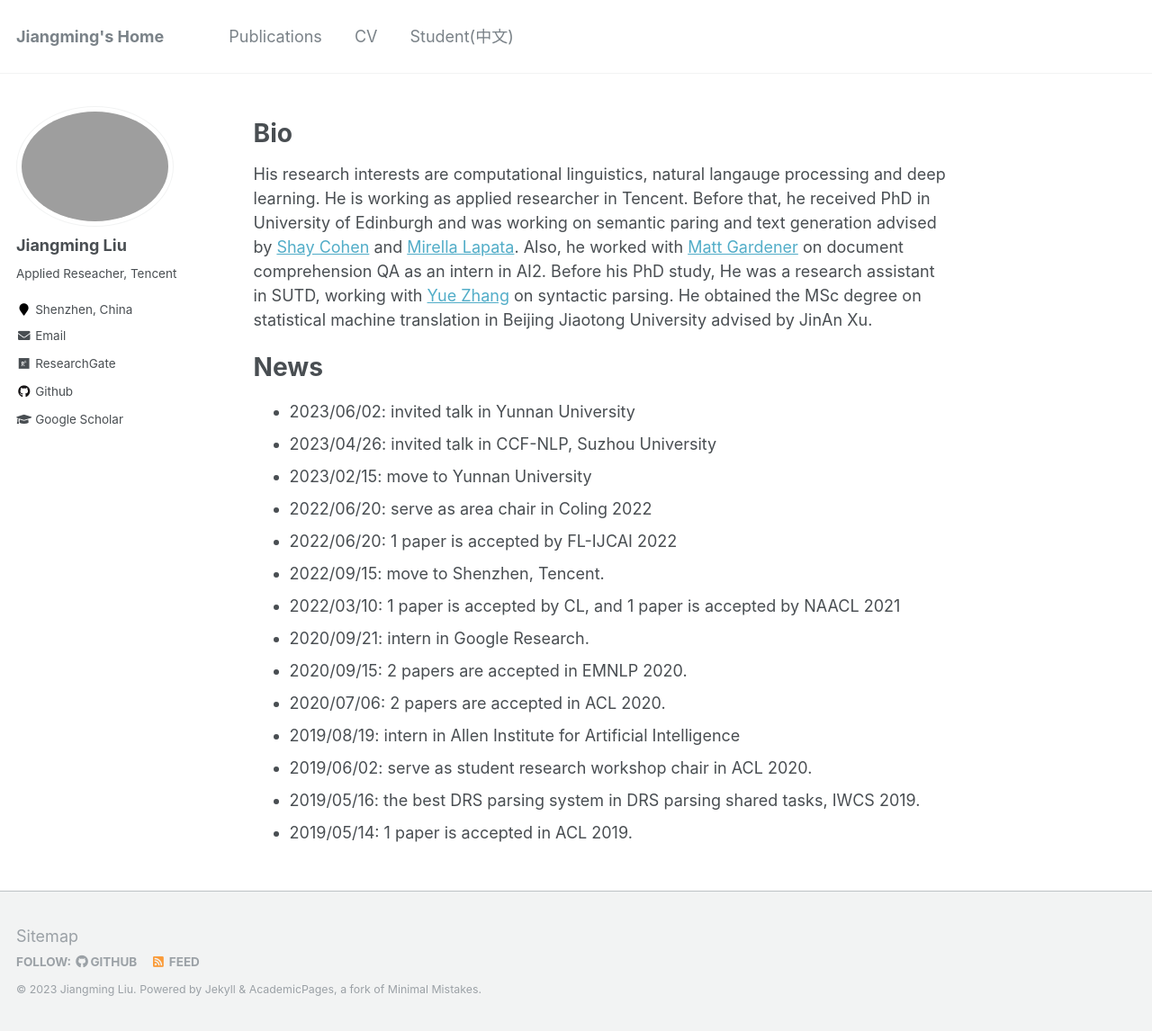
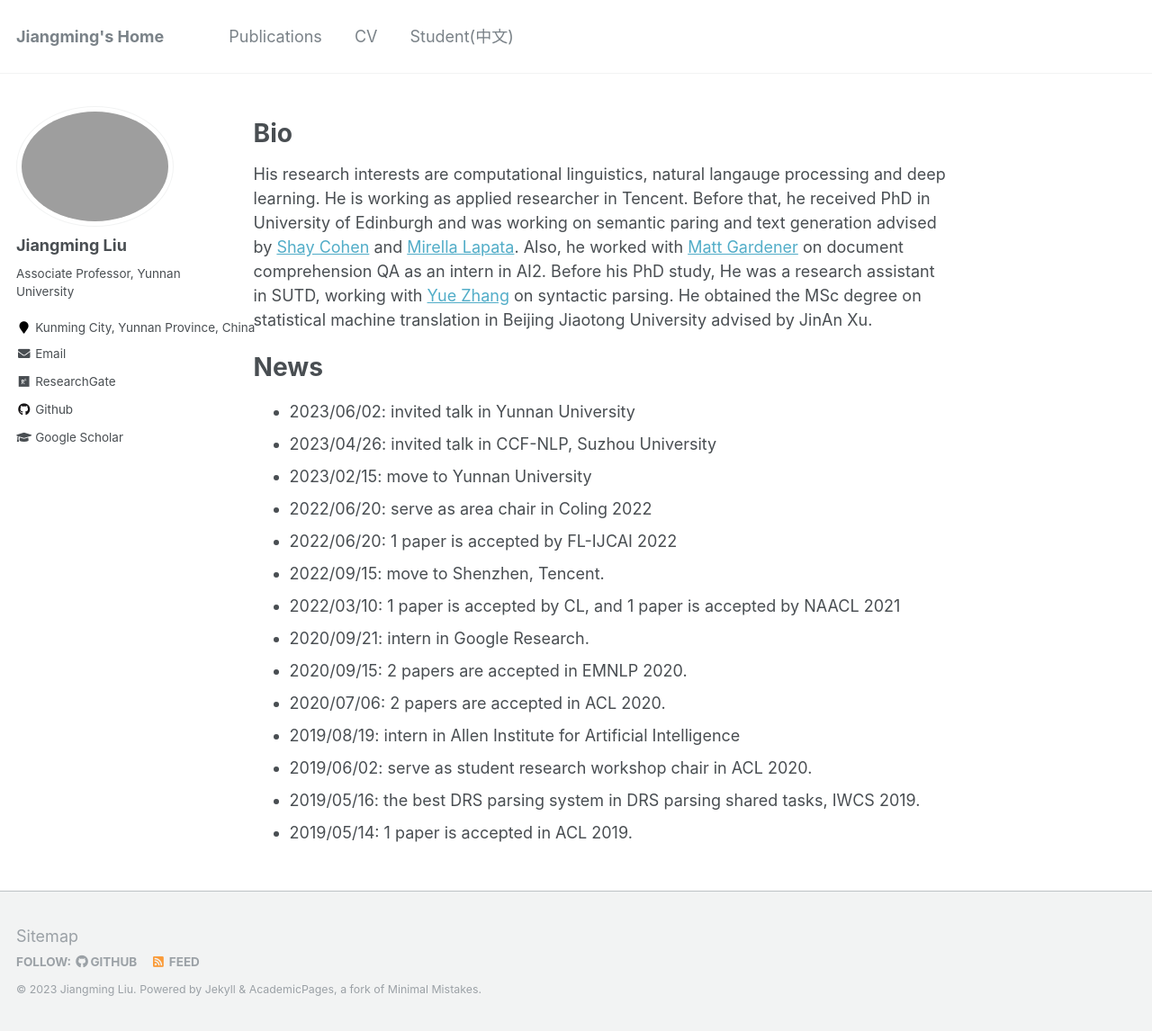
Before and after one commit to LeonCrashCode/LeonCrashCode.github.io, a Jekyll site: the page built from _pages/about.md, in a window 1280 px wide and 1146 px high. Shown: the whole window at 90% size. Built offline with Jekyll 4.4.1, drawn with Linux system fonts in a browser that asks for light colours.

Commit message:
Update _config.yml

```diff
--- a/_config.yml
+++ b/_config.yml
@@ -82,8 +82,8 @@ analytics:
 author:
   name             : "Jiangming Liu"
   avatar           : "profile.png"
-  bio              : "Applied Reseacher, Tencent"
-  location         : "Shenzhen, China"
+  bio              : "Associate Professor, Yunnan University"
+  location         : "Kunming City, Yunnan Province, China"
   employer         :
   pubmed           : #"https://www.ncbi.nlm.nih.gov/pubmed/?term=john+snow"
   googlescholar    : "https://scholar.google.com/citations?user=8kOZVRsAAAAJ&hl=en"
```
